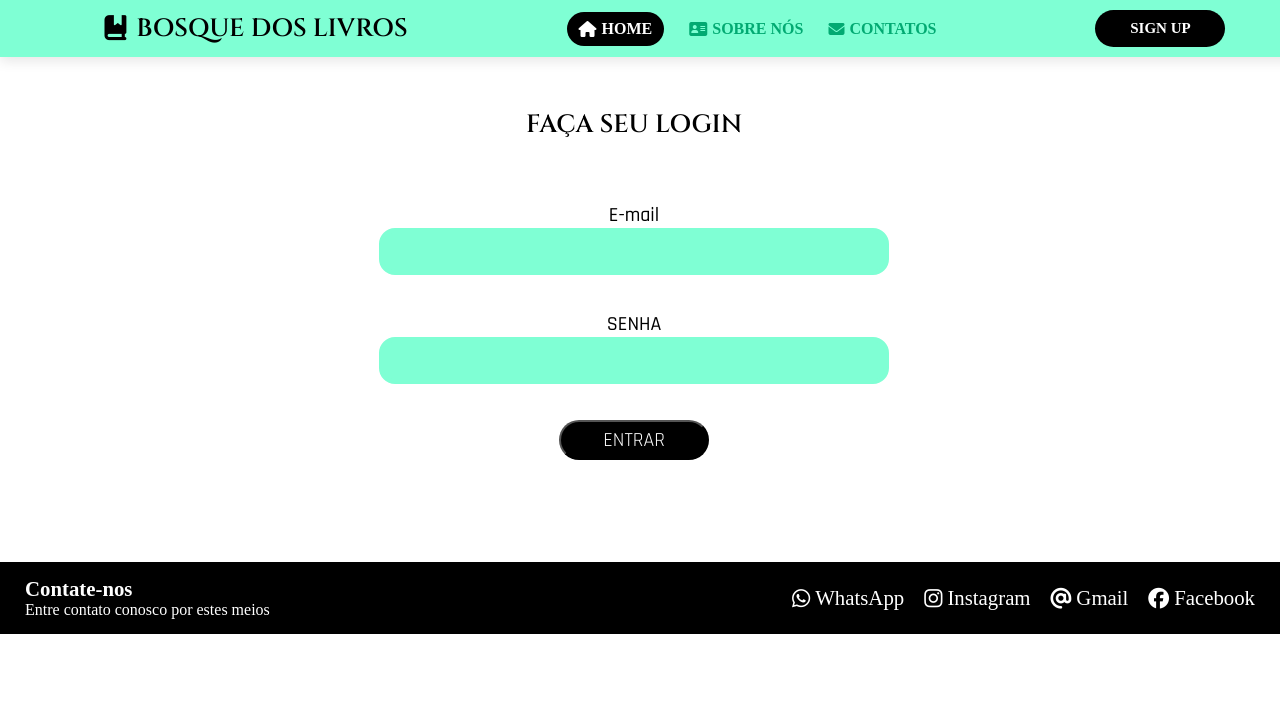
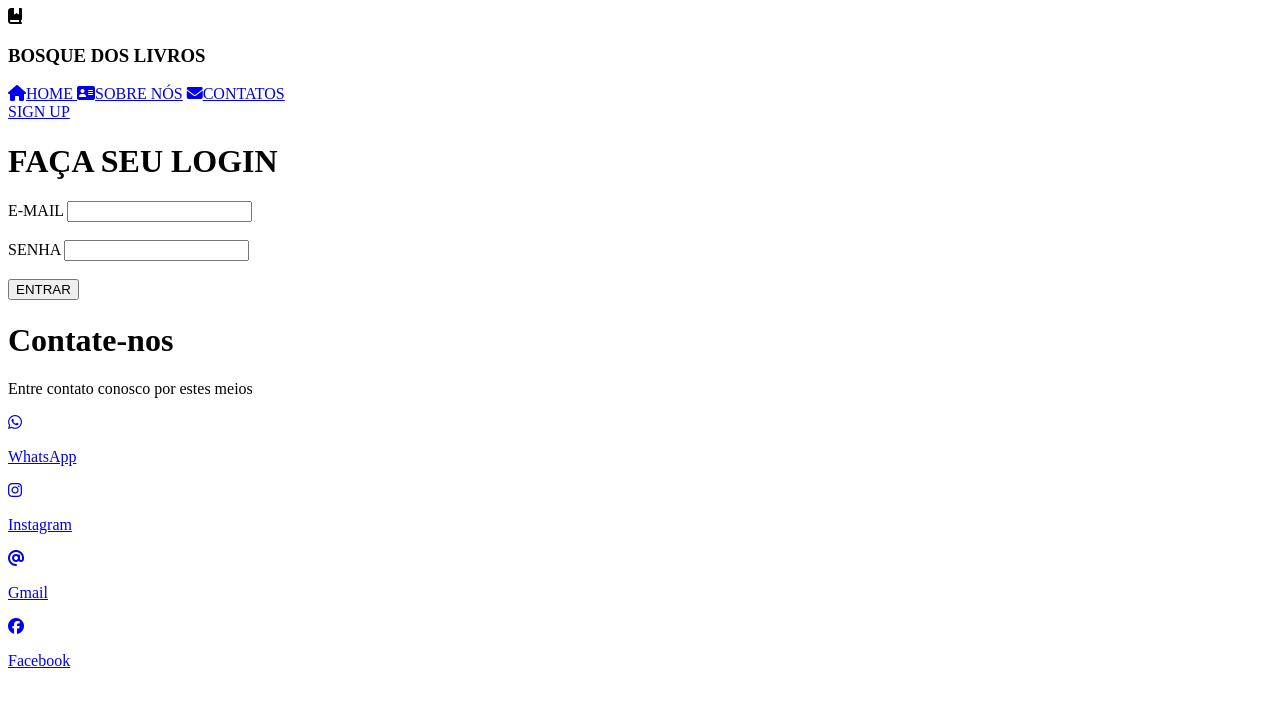
Before and after one commit to HugoGuilhermeTeixeira/bosqueDosLivros-, a PHP site: page /login.php in a window 1280 px wide; the page is wider, and only the part inside the window is pictured. Shown: the top 707 px of that part. Run offline with PHP 8.4, Linux system fonts and the light colour scheme; some libraries are stand-ins or nearby versions; some web fonts are replaced.

Commit message:
Update login.php
ADD MUDANÇA LETRA

```diff
--- a/front/login.php
+++ b/front/login.php
@@ -10,7 +10,7 @@ include('../back/exceptions.php');
     <meta charset="UTF-8">
     <meta name="viewport" content="width=device-width, initial-scale=1.0">
     <title>Login</title>
-    <link rel="stylesheet" href="styleLogin.css">
+    <link rel="stylesheet" href="login.css">
 </head>
 <body>
     <header class="header">
@@ -35,7 +35,7 @@ include('../back/exceptions.php');
         <h1 class= "login">FAÇA SEU LOGIN</h1>
         <form method="post" action="Login.aspx">
             <div class="total">
-            <label class="login_info" for="username"> E-mail</label>
+            <label class="login_info" for="username"> E-MAIL</label>
             <input class= "login_caixa" type="text" id="username" name="username" required><br><br>
             <label class="login_info" for="password"> SENHA</label>
             <input class="login_caixa" type="password" id="password" name="password" required><br><br>
```
